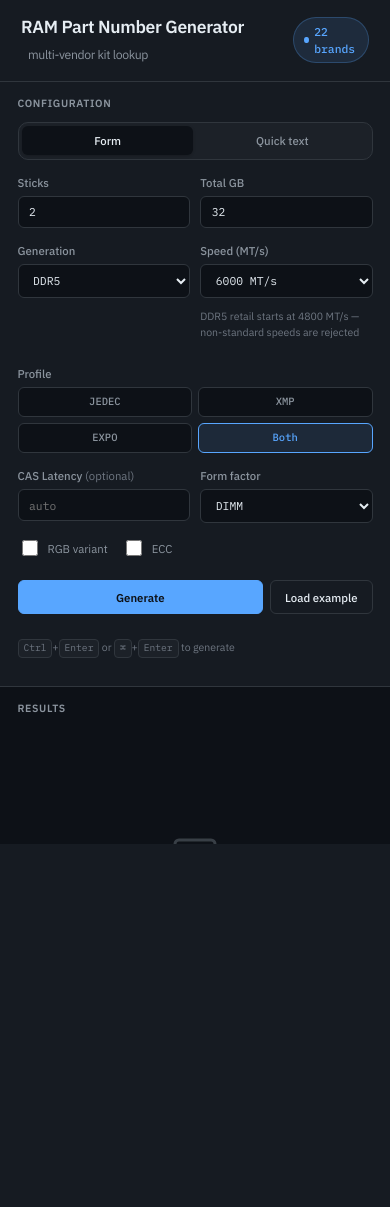
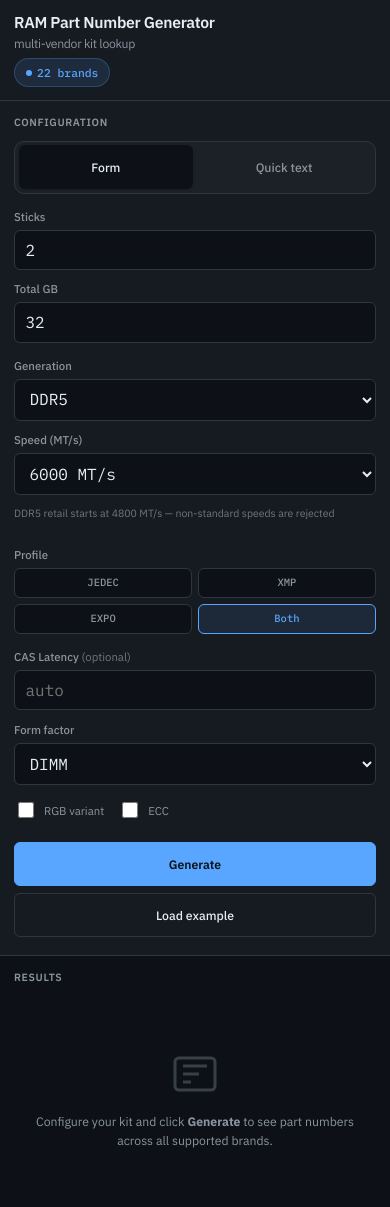
Before and after one commit to alexfsgsdx/test, a Flask app: page / in a window 390 px wide. Before the commit the page ends 844 px from the top, so only its background shows below. Run offline with Flask 3, Linux system fonts and the light colour scheme.

Commit message:
Improve mobile layout and touch usability for generator UI
- Fix nested scroll traps on small screens; use natural page scroll
- Prevent horizontal overflow from wide brand cards
- Stack form fields and action buttons on phones
- Use 16px inputs to avoid iOS zoom, larger touch targets
- Add safe-area padding, scroll-to-results after generate
- Hide desktop keyboard hints on mobile

Co-authored-by: alexfsgsdx <alexfsgsdx@users.noreply.github.com>

```diff
--- a/templates/index.html
+++ b/templates/index.html
@@ -2,7 +2,8 @@
 <html lang="en">
 <head>
   <meta charset="UTF-8">
-  <meta name="viewport" content="width=device-width, initial-scale=1.0">
+  <meta name="viewport" content="width=device-width, initial-scale=1.0, viewport-fit=cover">
+  <meta name="theme-color" content="#0d1117">
   <title>RAM Part Number Generator</title>
   <link rel="preconnect" href="https://fonts.googleapis.com">
   <link rel="preconnect" href="https://fonts.gstatic.com" crossorigin>
@@ -106,10 +107,31 @@
     }
 
     @media (max-width: 900px) {
+      html, body {
+        height: auto;
+        min-height: 100vh;
+        min-height: 100dvh;
+      }
+
+      body {
+        overflow-x: hidden;
+      }
+
       .layout {
         grid-template-columns: 1fr;
-        grid-template-rows: auto 1fr;
-        overflow: auto;
+        grid-template-rows: auto auto;
+        overflow: visible;
+        min-height: auto;
+      }
+
+      .panel {
+        min-height: auto;
+      }
+
+      .panel-body,
+      .results-body {
+        overflow: visible;
+        flex: none;
       }
     }
 
@@ -465,7 +487,7 @@
 
     .brands-grid {
       display: grid;
-      grid-template-columns: repeat(auto-fill, minmax(340px, 1fr));
+      grid-template-columns: repeat(auto-fill, minmax(min(100%, 300px), 1fr));
       gap: 0.75rem;
     }
 
@@ -675,6 +697,115 @@
     }
 
     @keyframes spin { to { transform: rotate(360deg); } }
+
+    /* Mobile / touch */
+    .btn,
+    .tab,
+    .btn-copy {
+      touch-action: manipulation;
+      -webkit-tap-highlight-color: transparent;
+    }
+
+    @media (max-width: 640px) {
+      .header {
+        flex-direction: column;
+        align-items: flex-start;
+        gap: 0.5rem;
+        padding: 0.875rem max(1rem, env(safe-area-inset-right)) 0.875rem max(1rem, env(safe-area-inset-left));
+      }
+
+      .header h1 {
+        font-size: 1.125rem;
+        line-height: 1.3;
+      }
+
+      .header h1 span {
+        display: block;
+        margin-left: 0;
+        margin-top: 0.2rem;
+      }
+
+      .panel-header,
+      .panel-body,
+      .results-body {
+        padding-left: max(1rem, env(safe-area-inset-left));
+        padding-right: max(1rem, env(safe-area-inset-right));
+      }
+
+      .field-row {
+        grid-template-columns: 1fr;
+      }
+
+      .brands-grid {
+        grid-template-columns: 1fr;
+      }
+
+      .stats-grid {
+        grid-template-columns: repeat(2, minmax(0, 1fr));
+      }
+
+      .field input[type="text"],
+      .field input[type="number"],
+      .field select,
+      .field textarea {
+        font-size: 16px;
+        padding: 0.65rem 0.75rem;
+      }
+
+      .tab {
+        min-height: 44px;
+        font-size: 0.875rem;
+      }
+
+      .btn {
+        min-height: 44px;
+        font-size: 0.875rem;
+      }
+
+      .actions {
+        flex-direction: column;
+      }
+
+      .btn-primary {
+        width: 100%;
+      }
+
+      .part-line {
+        flex-direction: column;
+        align-items: stretch;
+        gap: 0.4rem;
+      }
+
+      .btn-copy {
+        align-self: flex-start;
+        min-height: 44px;
+        padding: 0.5rem 0.85rem;
+        font-size: 0.75rem;
+      }
+
+      .part-number {
+        font-size: 0.875rem;
+      }
+
+      .empty-state {
+        min-height: 180px;
+        padding: 1.5rem 1rem;
+      }
+
+      .hint:has(kbd) {
+        display: none;
+      }
+
+      .toast-container {
+        left: max(1rem, env(safe-area-inset-left));
+        right: max(1rem, env(safe-area-inset-right));
+        bottom: max(1rem, env(safe-area-inset-bottom));
+      }
+
+      .toast {
+        text-align: center;
+      }
+    }
   </style>
 </head>
 <body>
@@ -796,7 +927,7 @@
     </aside>
 
     <!-- Results panel -->
-    <main class="panel panel-results">
+    <main class="panel panel-results" id="resultsPanel">
       <div class="panel-header">
         <h2 class="panel-title">Results</h2>
       </div>
@@ -1094,6 +1225,16 @@
         return `<div class="warning-banner"><strong>Before you search these part numbers:</strong><ul>${items}</ul></div>`;
       }
 
+      function scrollToResultsOnMobile() {
+        if (!window.matchMedia("(max-width: 900px)").matches) return;
+        requestAnimationFrame(() => {
+          document.getElementById("resultsPanel")?.scrollIntoView({
+            behavior: "smooth",
+            block: "start",
+          });
+        });
+      }
+
       function renderResults(data) {
         const { spec, brand_meta, brands, brand_count, validation } = data;
 
@@ -1116,12 +1257,15 @@
             copyText(btn.dataset.copy, btn);
           });
         });
+
+        scrollToResultsOnMobile();
       }
 
       function renderError(message) {
         emptyState.hidden = true;
         resultsContent.hidden = false;
         resultsContent.innerHTML = `<div class="error-banner">${escapeHtml(message)}</div>`;
+        scrollToResultsOnMobile();
       }
 
       function setLoading(loading) {
```
Also changed, not shown: docs/index.html (+150 -6 lines).
